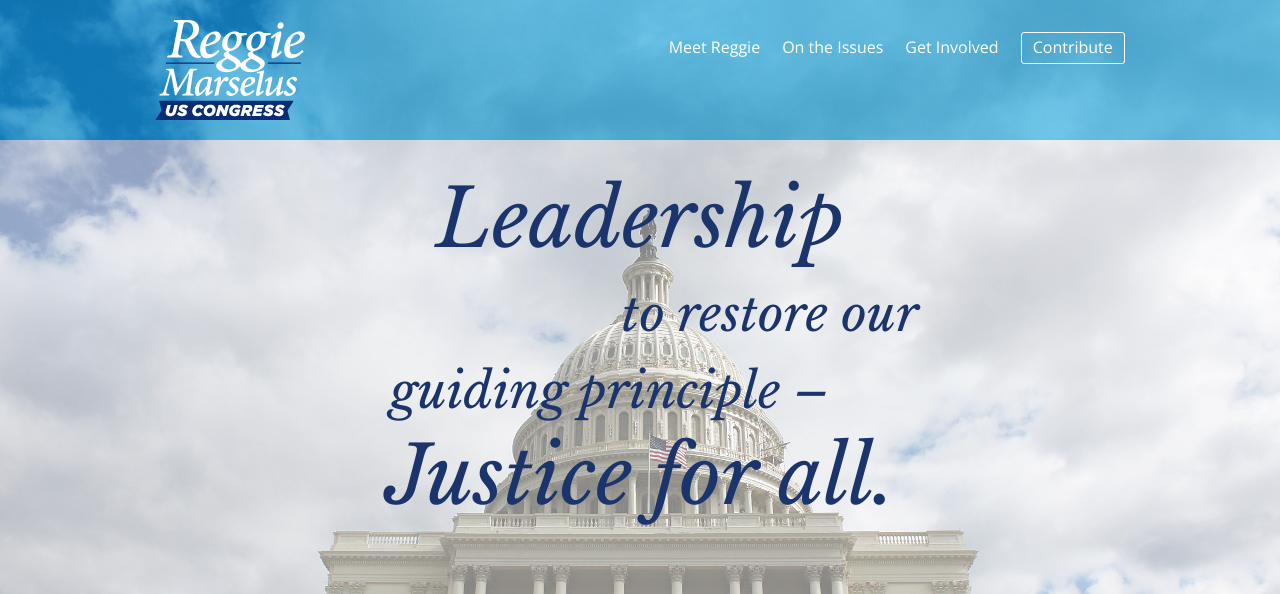
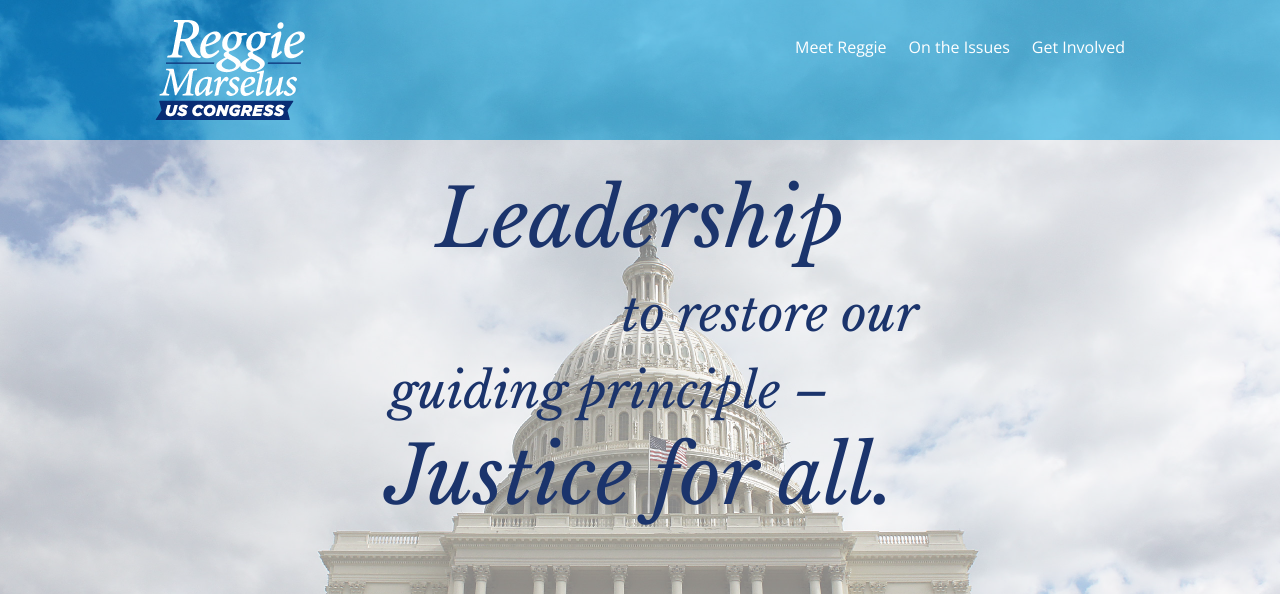
Before and after one commit to kylejohnston/reggie, a PHP site: page /index.php in a window 1280 px wide. Shown: the top 594 px of the page. Run offline with PHP 8.4, Linux system fonts and the light colour scheme; some libraries are stand-ins or nearby versions.

Commit message:
Removed donation button

```diff
--- a/includes/navbar.php
+++ b/includes/navbar.php
@@ -8,7 +8,6 @@
 								<li><a href="meet-reggie-marselus">Meet Reggie</a></li>
 								<li><a href="on-the-issues">On the Issues</a></li>
 								<li><a href="get-involved">Get Involved</a></li>
-								<li><a href="donate" class="button round button-custom">Contribute</a></li>
 							</ul>
 						</div>
 					</div>
```
